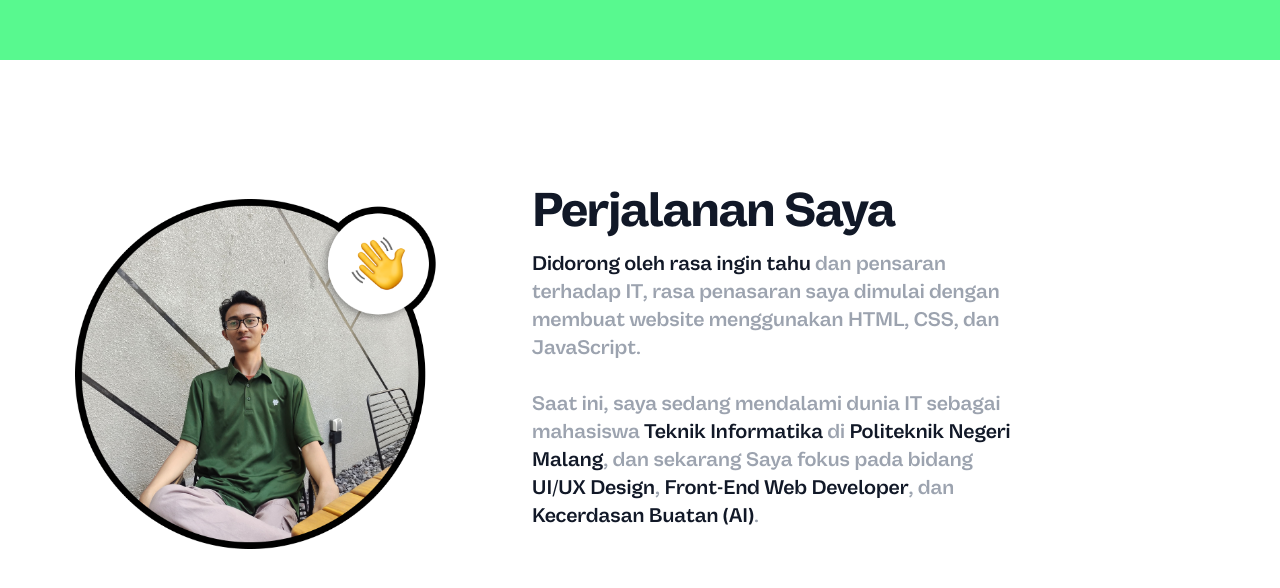
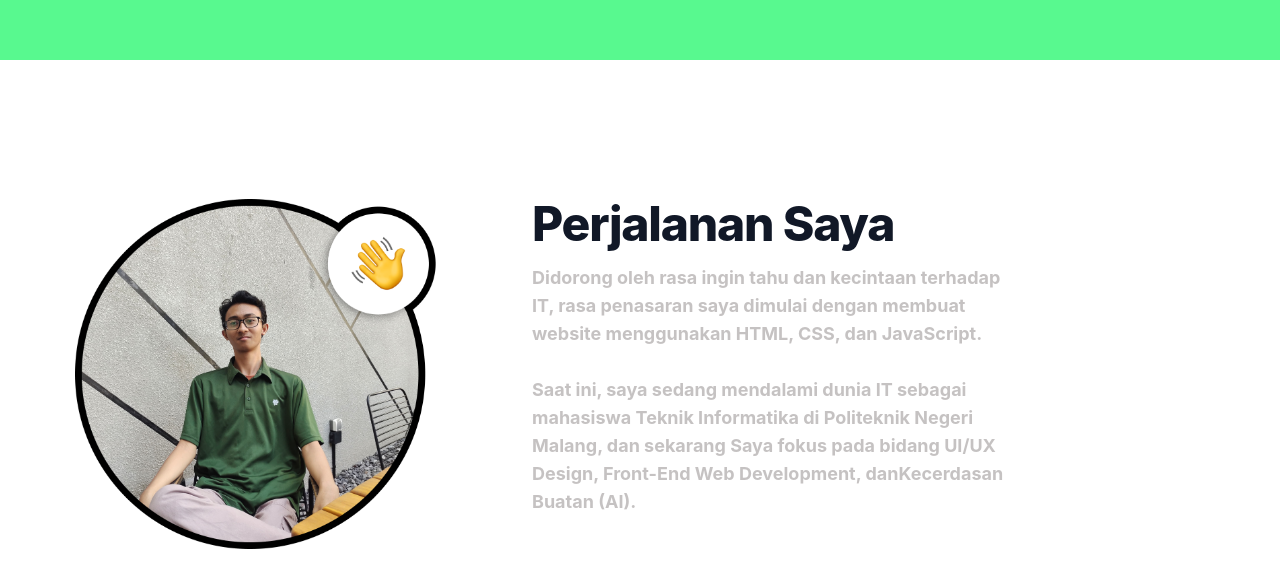
Before and after one commit to ckckckcz/kajekaito, a React (Create React App) app: page / in a window 1280 px wide. Shown: the part 932-1520 px from the top of the page. Built offline with nearby package versions, Linux system fonts and the light colour scheme.

Commit message:
update: new animation reveal

```diff
--- a/package.json
+++ b/package.json
@@ -15,6 +15,7 @@
     "react": "^18.3.1",
     "react-dom": "^18.3.1",
     "react-scripts": "5.0.1",
+    "split-type": "^0.3.4",
     "typescript": "^4.9.5",
     "web-vitals": "^2.1.4"
   },
--- a/src/components/About.tsx
+++ b/src/components/About.tsx
@@ -1,28 +1,58 @@
-import React, { useState, useEffect } from "react";
+import React, { useEffect, useRef } from "react";
+import gsap from "gsap";
+import { ScrollTrigger } from "gsap/ScrollTrigger";
+import SplitType from "split-type";
 import Profile from "../images/Profile.png";
 
-const About: React.FC = () => {
+gsap.registerPlugin(ScrollTrigger);
+
+const AnimatedText = () => {
+  const textRef = useRef(null);
+
+  useEffect(() => {
+    if (textRef.current) {
+      const text = new SplitType(textRef.current, { types: "words,chars" });
+
+      gsap.fromTo(
+        text.chars,
+        { opacity: 0, color: "text-gray-400" },
+        {
+          opacity: 1,
+          color: "text-gray-900",
+          scrollTrigger: {
+            trigger: textRef.current,
+            start: "top 80%",
+            end: "bottom 20%",
+            scrub: true,
+          },
+        }
+      );
+    }
+  }, []);
   return (
-    <section className="bg-white dark:bg-gray-900 justify-center mx-auto">
+    <section className="bg-white dark:bg-gray-900">
       <div className="py-8 px-4 mx-auto max-w-screen-xl lg:py-16 grid lg:grid-cols-2 gap-8 lg:gap-16">
         <div className="profile grid grid-cols-2 items-center justify-center gap-8">
           <div className="flex justify-center">
             <img src={Profile} alt="Profile Image" className="profile-img" />
           </div>
           <div className="flex flex-col justify-center">
-            <h1 className="mb-4 text-4xl text-bold tracking-tight leading-none text-gray-900 md:text-5xl lg:text-5xl dark:text-white">Perjalanan Saya</h1>
-            <p className="mb-8 text-lg text-semibold text-gray-400 lg:text-xl dark:text-gray-400">
-              <b className="text-gray-900 text-semibold">Didorong oleh rasa ingin tahu</b> dan pensaran terhadap IT, rasa penasaran saya dimulai dengan membuat website menggunakan HTML, CSS, dan JavaScript.
-              <br />
-              <br />
-              Saat ini, saya sedang mendalami dunia IT sebagai mahasiswa <b className="text-gray-900 text-semibold">Teknik Informatika</b> di <b className="text-gray-900 text-semibold">Politeknik Negeri Malang</b>, dan sekarang Saya fokus
-              pada bidang <b className="text-gray-900 text-semibold">UI/UX Design</b>, <b className="text-gray-900 text-semibold">Front-End Web Developer</b>, dan
-              <b className="text-gray-900 text-semibold"> Kecerdasan Buatan (AI)</b>.
-            </p>
+            <h1 className="mb-4 text-4xl font-extrabold tracking-tight leading-none text-gray-900 md:text-5xl lg:text-5xl dark:text-white">Perjalanan Saya</h1>
+            <div className="scroll-reveal">
+              <p className="mb-8 text-lg font-bold lg:text-x reveal-title">
+                <span>
+                  Didorong oleh rasa ingin tahu dan kecintaan terhadap IT, rasa penasaran saya dimulai dengan membuat website menggunakan HTML, CSS, dan JavaScript.
+                  <br />
+                  <br />
+                  Saat ini, saya sedang mendalami dunia IT sebagai mahasiswa Teknik Informatika di Politeknik Negeri Malang, dan sekarang Saya fokus pada bidang UI/UX Design, Front-End Web Development, danKecerdasan Buatan (AI).
+                </span>
+              </p>
+            </div>
           </div>
         </div>
       </div>
     </section>
   );
 };
-export default About;
+
+export default AnimatedText;
--- a/src/css/index.css
+++ b/src/css/index.css
@@ -79,3 +79,20 @@ code {
   width: auto;
   height: 350px;
 }
+
+.scroll-reveal span {
+  color: hsla(0, 2%, 58%, 0.555);
+  background-image: linear-gradient(90deg, black, black);
+  background-clip: text;
+  background-size: 0% 100%;
+  background-repeat: no-repeat;
+  animation: scroll-reveal linear forwards;
+  animation-timeline: view();
+  animation-range: contain;
+}
+
+@keyframes scroll-reveal {
+  to {
+    background-size: 100% 100%;
+  }
+}
```
Also changed, not shown: public/index.html (+0 -10 lines), 1 other file (tests, documents, lock files or other folders).
